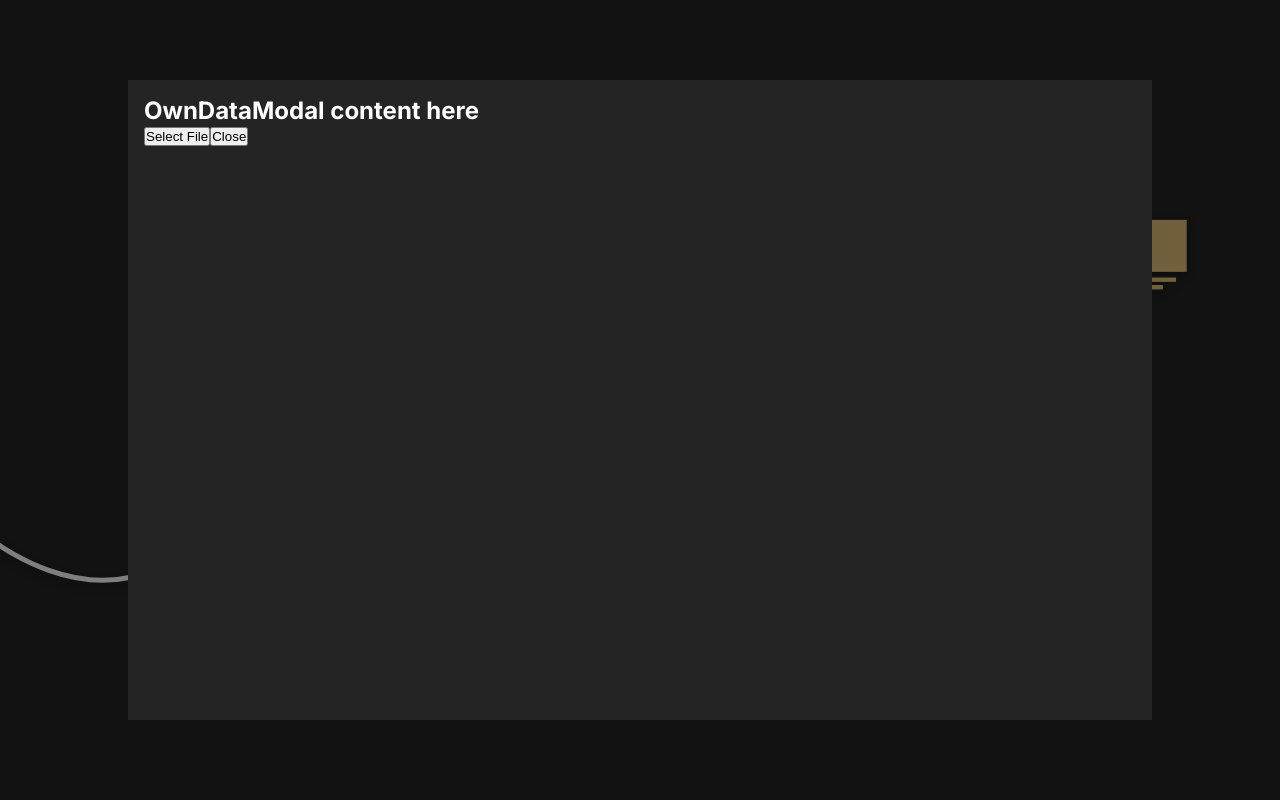
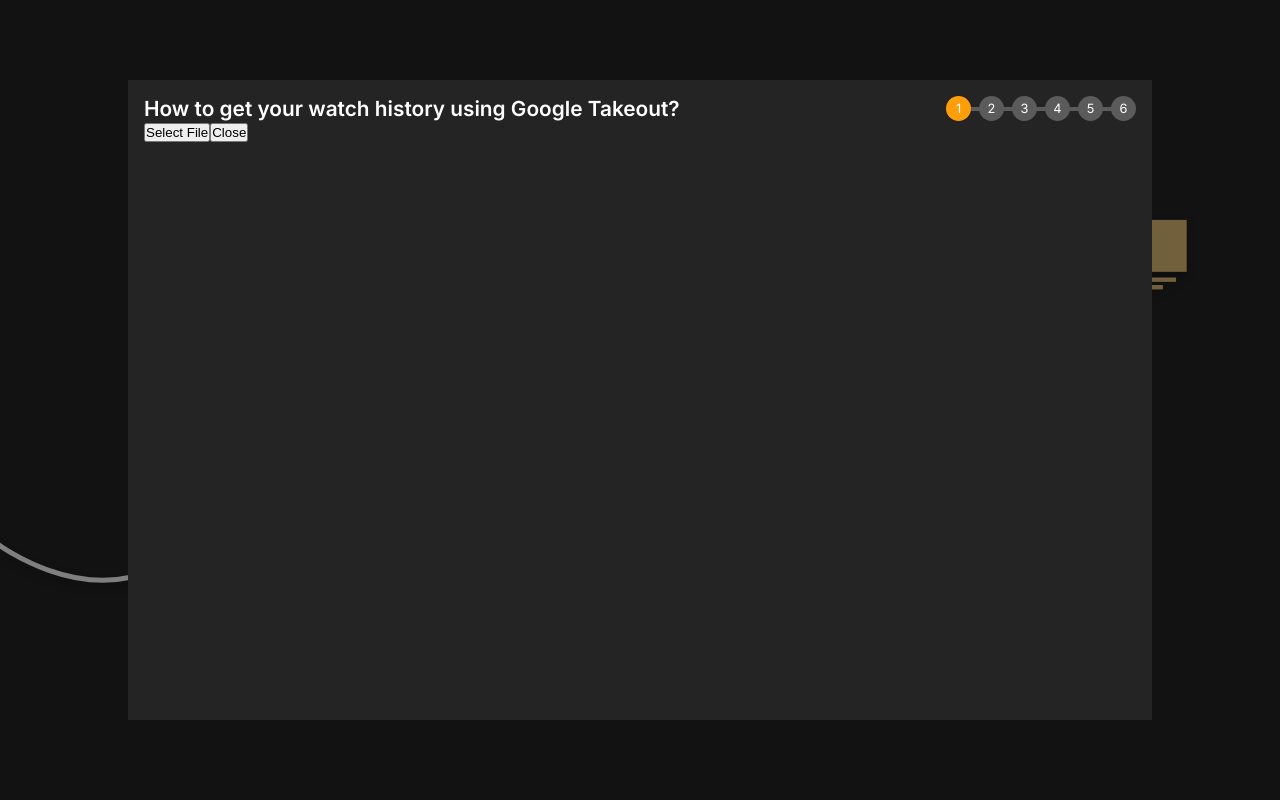
Before and after one commit to leosch1/youtube-path, a Next.js app: page / in a window 1280 px wide. Both pictures are taken after a click on the button "Use your own data". Shown: the top 800 px of the page. Built offline with nearby package versions, Linux system fonts and the light colour scheme.

Commit message:
add step indicator

```diff
--- a/app/globals.css
+++ b/app/globals.css
@@ -2,6 +2,7 @@
   scroll-snap-type: y mandatory;
 
   --background-color: #242424;
+  --secondary-background-color: #5B5B5B;
 
   --primary-action-color: #FF9D0A;
   --on-primary-action-color: #000000;
--- a/components/OwnDataModal.module.css
+++ b/components/OwnDataModal.module.css
@@ -19,3 +19,52 @@
     padding: 1em;
     overflow: auto;
 }
+
+.head {
+    display: flex;
+    justify-content: space-between;
+    align-items: center;
+}
+
+.head h2 {
+    font-size: 1.3em;
+    font-weight: 600;
+}
+
+.stepsContainer {
+    position: relative;
+}
+
+.stepIndicator {
+    display: flex;
+    justify-content: space-between;
+    align-items: center;
+    gap: 8px;
+}
+
+.stepLine {
+    position: absolute;
+    top: calc(50% - 2px);
+    left: 10px;
+    right: 10px;
+    height: 4px;
+    background-color: var(--secondary-background-color);
+    z-index: 0; /* Ensure it's behind the steps */
+}
+
+.step {
+    position: relative;
+    width: 25px;
+    height: 25px;
+    border-radius: 50%;
+    background-color: var(--secondary-background-color);
+    display: flex;
+    justify-content: center;
+    align-items: center;
+    z-index: 1; /* Ensure the steps are above the line */
+    font-size: 0.8em;
+}
+
+.stepActive {
+    background-color: var(--primary-action-color);
+}
--- a/components/OwnDataModal.tsx
+++ b/components/OwnDataModal.tsx
@@ -10,7 +10,20 @@
     return (
         <div className={styles.modalOverlay}>
             <div className={styles.modalContent}>
-                <h2>OwnDataModal content here</h2>
+                <div className={styles.head}>
+                    <h2>How to get your watch history using Google Takeout?</h2>
+                    <div className={styles.stepsContainer}>
+                        <div className={styles.stepLine}></div> {/* This is the line connecting the circles */}
+                        <div className={styles.stepIndicator}>
+                            <div className={`${styles.step} ${styles.stepActive}`}>1</div>                            <div className={styles.step}>2</div>
+                            <div className={styles.step}>3</div>
+                            <div className={styles.step}>4</div>
+                            <div className={styles.step}>5</div>
+                            <div className={styles.step}>6</div>
+                        </div>
+                    </div>
+                </div>
+
                 <button onClick={() => fileInputRef.current?.click()}>Select File</button>
                 <button onClick={onClose}>Close</button>
             </div>
```
